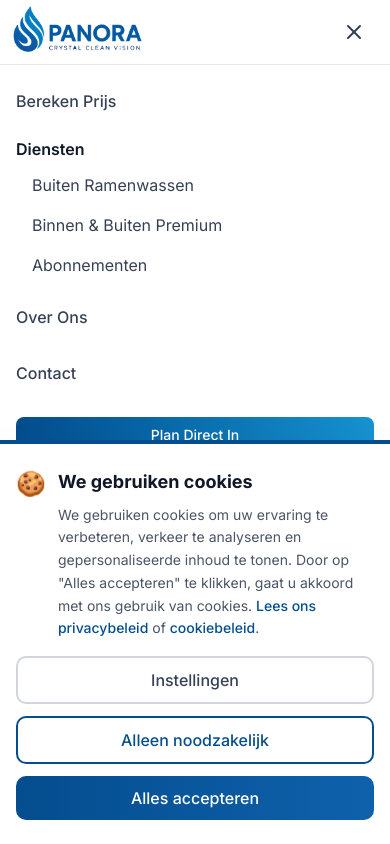
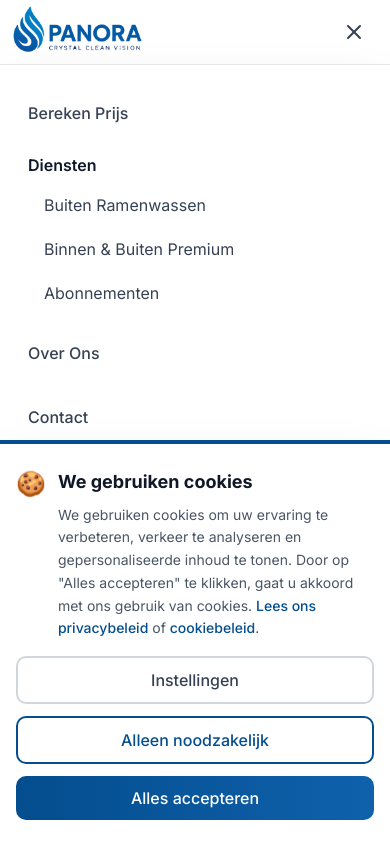
Before and after one commit to omerakdz/Panora, a Next.js app: page / in a window 390 px wide. Both pictures are taken after a click on the button 354 px from the left and 32 px from the top of the page. Shown: the top 844 px of the page. Built offline with nearby package versions, Linux system fonts and the light colour scheme; no server answers.

Commit message:
menu fix + added calculator clicks for seo

```diff
--- a/components/layout/Navbar.tsx
+++ b/components/layout/Navbar.tsx
@@ -104,28 +104,26 @@ const Navbar = () => {
                         className="md:hidden p-2 text-gray-700 hover:text-[#044D8E] transition-colors duration-200"
                         onClick={() => setIsMobileMenuOpen(!isMobileMenuOpen)}
                         aria-label="Toggle menu"
-                        whileTap={{ scale: 0.9 }}
-                        animate={{ rotate: isMobileMenuOpen ? 90 : 0 }}
-                        transition={{ duration: 0.3 }}
+                        whileTap={{ scale: 0.95 }}
                     >
                         <AnimatePresence mode="wait">
                             {isMobileMenuOpen ? (
                                 <motion.div
                                     key="close"
-                                    initial={{ opacity: 0, rotate: -90 }}
+                                    initial={{ opacity: 0, rotate: -180 }}
                                     animate={{ opacity: 1, rotate: 0 }}
-                                    exit={{ opacity: 0, rotate: 90 }}
-                                    transition={{ duration: 0.2 }}
+                                    exit={{ opacity: 0, rotate: 180 }}
+                                    transition={{ duration: 0.3, ease: [0.4, 0, 0.2, 1] }}
                                 >
                                     <X size={24} />
                                 </motion.div>
                             ) : (
                                 <motion.div
                                     key="menu"
-                                    initial={{ opacity: 0, rotate: 90 }}
+                                    initial={{ opacity: 0, rotate: 180 }}
                                     animate={{ opacity: 1, rotate: 0 }}
-                                    exit={{ opacity: 0, rotate: -90 }}
-                                    transition={{ duration: 0.2 }}
+                                    exit={{ opacity: 0, rotate: -180 }}
+                                    transition={{ duration: 0.3, ease: [0.4, 0, 0.2, 1] }}
                                 >
                                     <Menu size={24} />
                                 </motion.div>
@@ -138,13 +136,13 @@ const Navbar = () => {
                 <AnimatePresence>
                     {isMobileMenuOpen && (
                         <motion.div
-                            className="fixed inset-0 bg-black/20 z-40 md:hidden"
+                            className="fixed inset-0 bg-black/30 backdrop-blur-sm z-40 md:hidden"
                             onClick={() => setIsMobileMenuOpen(false)}
                             style={{ top: '64px' }}
                             initial={{ opacity: 0 }}
                             animate={{ opacity: 1 }}
                             exit={{ opacity: 0 }}
-                            transition={{ duration: 0.2 }}
+                            transition={{ duration: 0.25, ease: [0.4, 0, 0.2, 1] }}
                         />
                     )}
                 </AnimatePresence>
@@ -153,78 +151,133 @@ const Navbar = () => {
                 <AnimatePresence>
                     {isMobileMenuOpen && (
                         <motion.div
-                            className="absolute left-0 right-0 bg-white shadow-xl md:hidden z-50 border-t border-gray-200"
-                            initial={{ opacity: 0, height: 0 }}
-                            animate={{ opacity: 1, height: "auto" }}
-                            exit={{ opacity: 0, height: 0 }}
-                            transition={{ duration: 0.3, ease: "easeInOut" }}
+                            className="absolute left-0 right-0 bg-white shadow-2xl md:hidden z-50 border-t border-gray-200 overflow-hidden"
+                            initial={{ opacity: 0, y: -20 }}
+                            animate={{ opacity: 1, y: 0 }}
+                            exit={{ opacity: 0, y: -20 }}
+                            transition={{
+                                duration: 0.3,
+                                ease: [0.4, 0, 0.2, 1],
+                                opacity: { duration: 0.25 }
+                            }}
                         >
                             <motion.div
-                                className="flex flex-col gap-4 py-4 px-4"
-                                initial={{ opacity: 0 }}
-                                animate={{ opacity: 1 }}
-                                exit={{ opacity: 0 }}
-                                transition={{ duration: 0.2, delay: 0.1 }}
+                                className="flex flex-col gap-4 py-6 px-4 max-h-[calc(100vh-64px)] overflow-y-auto"
+                                initial="closed"
+                                animate="open"
+                                exit="closed"
+                                variants={{
+                                    open: {
+                                        transition: {
+                                            staggerChildren: 0.05,
+                                            delayChildren: 0.1
+                                        }
+                                    },
+                                    closed: {
+                                        transition: {
+                                            staggerChildren: 0.03,
+                                            staggerDirection: -1
+                                        }
+                                    }
+                                }}
+                            >
+                                <motion.div
+                                    variants={{
+                                        open: { opacity: 1, y: 0 },
+                                        closed: { opacity: 0, y: -10 }
+                                    }}
+                                    transition={{ duration: 0.2 }}
                                 >
                                     <Link
                                         href="/#calculator"
-                                    className="text-gray-700 hover:text-[#044D8E] transition-colors font-medium py-2"
+                                        className="block text-gray-700 hover:text-[#044D8E] hover:bg-[#9FCAE3]/10 transition-all font-medium py-3 px-3 rounded-lg"
                                         onClick={() => setIsMobileMenuOpen(false)}
                                     >
                                         Bereken Prijs
                                     </Link>
+                                </motion.div>
 
-                                <div>
-                                    <div className="font-semibold text-gray-900 mb-2">Diensten</div>
-                                    <div className="pl-4 flex flex-col gap-2">
+                                <motion.div
+                                    variants={{
+                                        open: { opacity: 1, y: 0 },
+                                        closed: { opacity: 0, y: -10 }
+                                    }}
+                                    transition={{ duration: 0.2 }}
+                                >
+                                    <div className="font-semibold text-gray-900 mb-2 px-3">Diensten</div>
+                                    <div className="pl-4 flex flex-col gap-1">
                                         <Link
                                             href="/services/exterior"
-                                            className="text-gray-700 hover:text-[#044D8E] transition-colors py-1"
+                                            className="block text-gray-700 hover:text-[#044D8E] hover:bg-[#9FCAE3]/10 transition-all py-2 px-3 rounded-lg"
                                             onClick={() => setIsMobileMenuOpen(false)}
                                         >
                                             Buiten Ramenwassen
                                         </Link>
                                         <Link
                                             href="/services/premium"
-                                            className="text-gray-700 hover:text-[#044D8E] transition-colors py-1"
+                                            className="block text-gray-700 hover:text-[#044D8E] hover:bg-[#9FCAE3]/10 transition-all py-2 px-3 rounded-lg"
                                             onClick={() => setIsMobileMenuOpen(false)}
                                         >
                                             Binnen & Buiten Premium
                                         </Link>
                                         <Link
                                             href="/services/subscription"
-                                            className="text-gray-700 hover:text-[#044D8E] transition-colors py-1"
+                                            className="block text-gray-700 hover:text-[#044D8E] hover:bg-[#9FCAE3]/10 transition-all py-2 px-3 rounded-lg"
                                             onClick={() => setIsMobileMenuOpen(false)}
                                         >
                                             Abonnementen
                                         </Link>
                                     </div>
-                                </div>
+                                </motion.div>
 
+                                <motion.div
+                                    variants={{
+                                        open: { opacity: 1, y: 0 },
+                                        closed: { opacity: 0, y: -10 }
+                                    }}
+                                    transition={{ duration: 0.2 }}
+                                >
                                     <Link
                                         href="/about"
-                                    className="text-gray-700 hover:text-[#044D8E] transition-colors font-medium py-2"
+                                        className="block text-gray-700 hover:text-[#044D8E] hover:bg-[#9FCAE3]/10 transition-all font-medium py-3 px-3 rounded-lg"
                                         onClick={() => setIsMobileMenuOpen(false)}
                                     >
                                         Over Ons
                                     </Link>
+                                </motion.div>
+
+                                <motion.div
+                                    variants={{
+                                        open: { opacity: 1, y: 0 },
+                                        closed: { opacity: 0, y: -10 }
+                                    }}
+                                    transition={{ duration: 0.2 }}
+                                >
                                     <Link
                                         href="/contact"
-                                    className="text-gray-700 hover:text-[#044D8E] transition-colors font-medium py-2"
+                                        className="block text-gray-700 hover:text-[#044D8E] hover:bg-[#9FCAE3]/10 transition-all font-medium py-3 px-3 rounded-lg"
                                         onClick={() => setIsMobileMenuOpen(false)}
                                     >
                                         Contact
                                     </Link>
+                                </motion.div>
 
-                                <div className="pt-2">
+                                <motion.div
+                                    className="pt-2"
+                                    variants={{
+                                        open: { opacity: 1, y: 0, scale: 1 },
+                                        closed: { opacity: 0, y: -10, scale: 0.95 }
+                                    }}
+                                    transition={{ duration: 0.2 }}
+                                >
                                     <Button
                                         asChild
-                                        className="w-full bg-gradient-to-r from-[#044D8E] to-[#1792D0]"
+                                        className="w-full bg-gradient-to-r from-[#044D8E] to-[#1792D0] hover:shadow-lg transition-all"
                                         onClick={() => setIsMobileMenuOpen(false)}
                                     >
                                         <Link href="/#calculator">Plan Direct In</Link>
                                     </Button>
-                                </div>
+                                </motion.div>
                             </motion.div>
                         </motion.div>
                     )}
--- a/global.d.ts
+++ b/global.d.ts
@@ -8,3 +8,8 @@ declare module "*.module.css" {
   const classes: { [key: string]: string };
   export default classes;
 }
+
+// Google Tag Manager dataLayer
+interface Window {
+  dataLayer: Record<string, any>[];
+}
```
Also changed, not shown: components/calculator/Calculator.tsx (+50 -1 lines), components/calculator/StepCustomerDetails.tsx (+43 -0 lines), components/calculator/StepPrice.tsx (+21 -0 lines), components/calculator/StepPropertyType.tsx (+17 -1 lines), components/calculator/StepSchedule.tsx (+17 -2 lines). Lines whose indentation alone changed are shown as unchanged.
